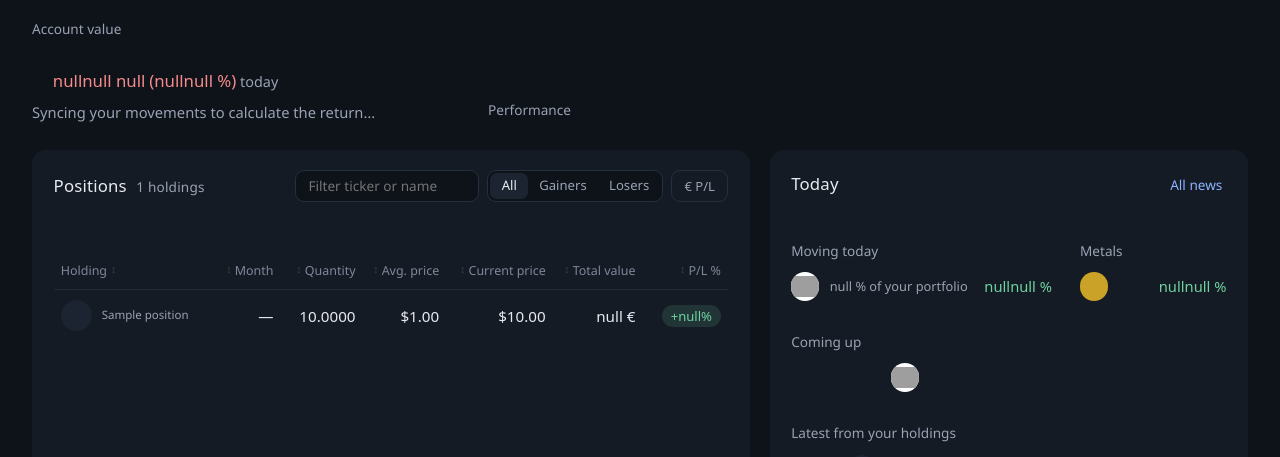
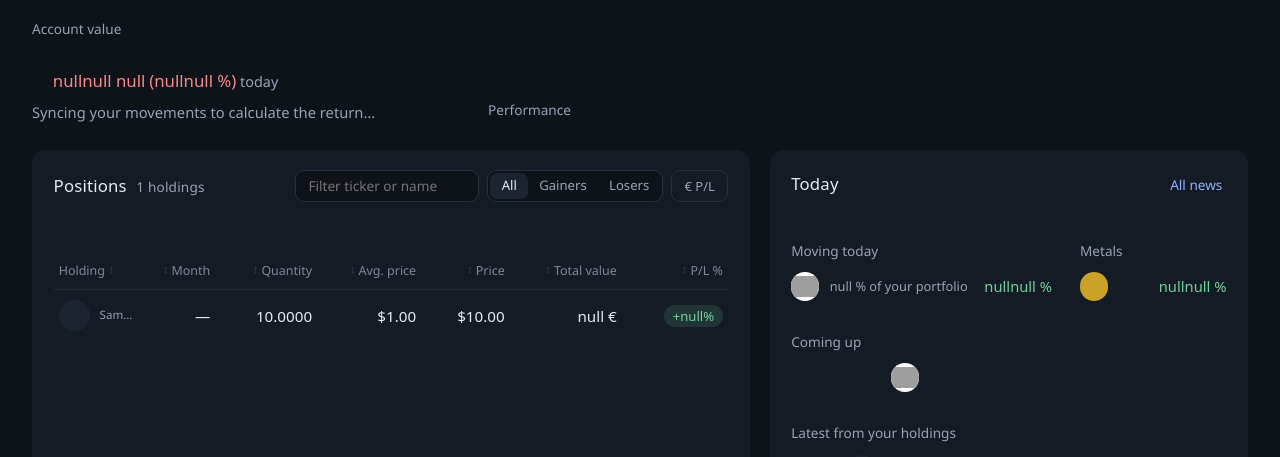
Before and after one commit to llijat/t212-visualizer, a Spring app: page /dashboard in a window 1280 px wide. Shown: the part 61-518 px from the top of the page. Run offline with Thymeleaf, Linux system fonts and the light colour scheme; the template is opened without the code that fills it: most values are stand-ins (such as "Sample title", 1, 10 or a date in 2020); data that the repository does not hold is empty; grey boxes are pictures that could not be loaded.

Commit message:
Que la tabla de posiciones quepa con el P/L en euros
El nombre de la empresa tenía un ancho fijo de 220 px: la columna no podía estrecharse y la tabla se salía de su tarjeta con un scroll horizontal, aunque sobrara espacio. Ahora el nombre ocupa el hueco que tenga y termina en "…". Además, menos relleno lateral, la mini línea algo más corta y "Price" en vez de "Current price".

Co-Authored-By: Claude Opus 5.5 <noreply@anthropic.com>

```diff
--- a/src/main/resources/templates/dashboard.html
+++ b/src/main/resources/templates/dashboard.html
@@ -50,6 +50,7 @@
             z-index: 1;                 /* above the rows, so the logos slide under it */
             background: var(--panel);
         }
+        .positions-table th, .positions-table td { padding-left: 0.32rem; padding-right: 0.32rem; }   /* 8 columns with P/L in euros: every pixel counts */
         tbody tr:hover { background: var(--raised); }
         tbody tr:last-child td { border-bottom: none; }
         .num {
@@ -59,13 +60,16 @@
         }
         td.num { font-family: var(--figures); font-size: 0.95rem; }
         .holding { display: flex; align-items: center; gap: 0.6rem; font-size: 1.45rem; }
-        .holding > div { font-size: 0.875rem; min-width: 0; }
+        .holding > div { flex: 1; min-width: 0; font-size: 0.875rem; white-space: nowrap; }   /* nowrap: the FX badge stays next to the symbol */
         .symbol { font: 600 0.95rem var(--figures); letter-spacing: 0.01em; }
         .company {
             display: block;
             color: var(--muted);
             font-size: 0.72rem;
-            max-width: 220px;
+            /* width 0 + min-width 100%: the name fills the room the column has, but never makes it wider.
+               A fixed width kept the column wide and pushed the table past its card, with a horizontal scrollbar */
+            width: 0;
+            min-width: 100%;
             white-space: nowrap;
             overflow: hidden;
             text-overflow: ellipsis;    /* long names end in "…" */
@@ -276,13 +280,13 @@
 
         /* ===== The last month of each US stock: a mini line, its move, and the weight kept small under them =====
            The line is drawn by JS from data-closes; its own scale, so even a quiet month shows its shape */
-        .trend { display: inline-grid; grid-template-columns: 4.5rem auto; align-items: center; justify-items: end; column-gap: 0.5rem; }
-        .trend-line { display: block; width: 4.5rem; height: 1.35rem; }
+        .trend { display: inline-grid; grid-template-columns: 3.75rem auto; align-items: center; justify-items: end; column-gap: 0.4rem; }
+        .trend-line { display: block; width: 3.75rem; height: 1.35rem; }
         .trend-line svg { display: block; width: 100%; height: 100%; overflow: visible; }
         .trend-line polyline { fill: none; stroke: currentColor; stroke-width: 1.5; stroke-linejoin: round; stroke-linecap: round; vector-effect: non-scaling-stroke; }
         .trend .up { color: var(--green); }
         .trend .down { color: var(--red); }
-        .trend-change { min-width: 3.7rem; font: 500 0.82rem var(--figures); font-variant-numeric: tabular-nums; text-align: right; white-space: nowrap; }
+        .trend-change { min-width: 3rem; font: 500 0.82rem var(--figures); font-variant-numeric: tabular-nums; text-align: right; white-space: nowrap; }
         .trend-weight { grid-column: 1 / -1; color: var(--muted); font-size: 0.72rem; font-variant-numeric: tabular-nums; white-space: nowrap; }
 
         /* ===== Positions: count, filters and sorting ===== */
@@ -577,7 +581,7 @@
                         <th class="num" title="How the price moved in the last month, with your share of the account under it. Stocks without a price history show only their share, with a bar that compares it with your largest position."><button type="button" class="sort" data-sort="month">Month</button></th>
                         <th class="num"><button type="button" class="sort" data-sort="quantity">Quantity</button></th>
                         <th class="num"><button type="button" class="sort" data-sort="avg">Avg. price</button></th>
-                        <th class="num"><button type="button" class="sort" data-sort="price">Current price</button></th>
+                        <th class="num" title="Current price"><button type="button" class="sort" data-sort="price">Price</button></th>
                         <th class="num"><button type="button" class="sort" data-sort="value">Total value</button></th>
                         <th class="num pl-eur" title="Unrealized profit or loss in euros, exchange rate included"><button type="button" class="sort" data-sort="plEur">P/L €</button></th>
                         <th class="num" title="Unrealized profit or loss since you bought it, as a % of what you paid"><button type="button" class="sort" data-sort="pl">P/L %</button></th>
```
